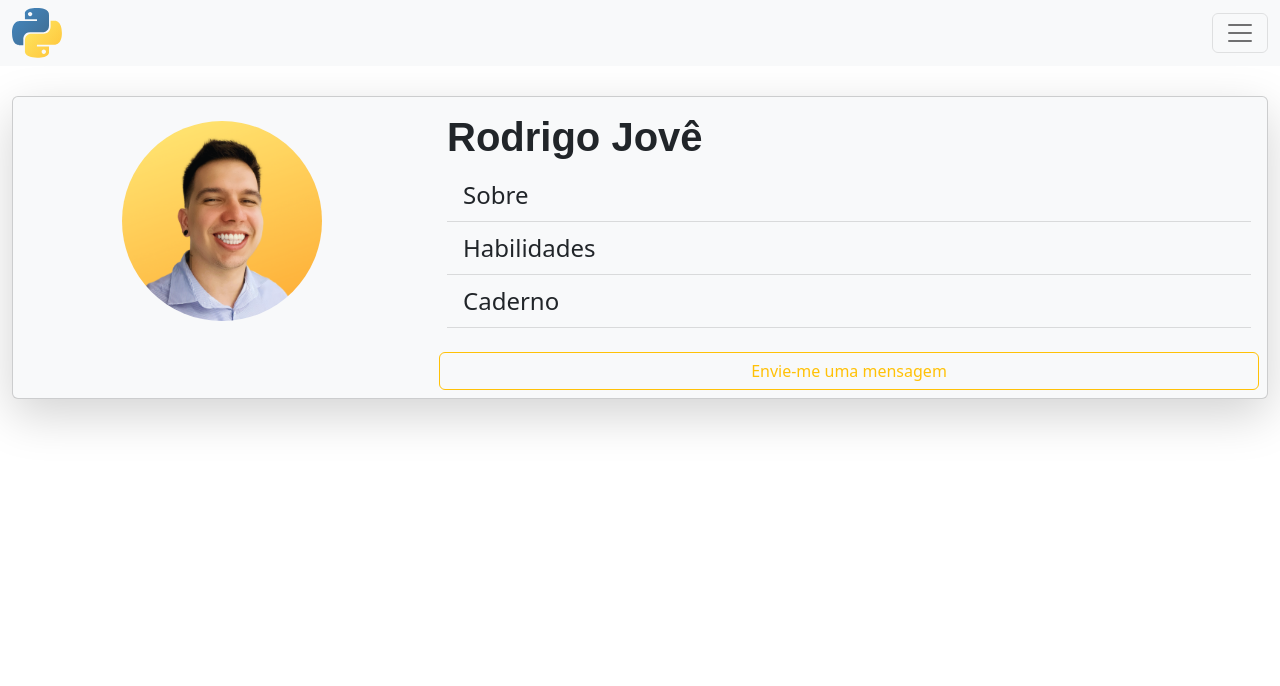
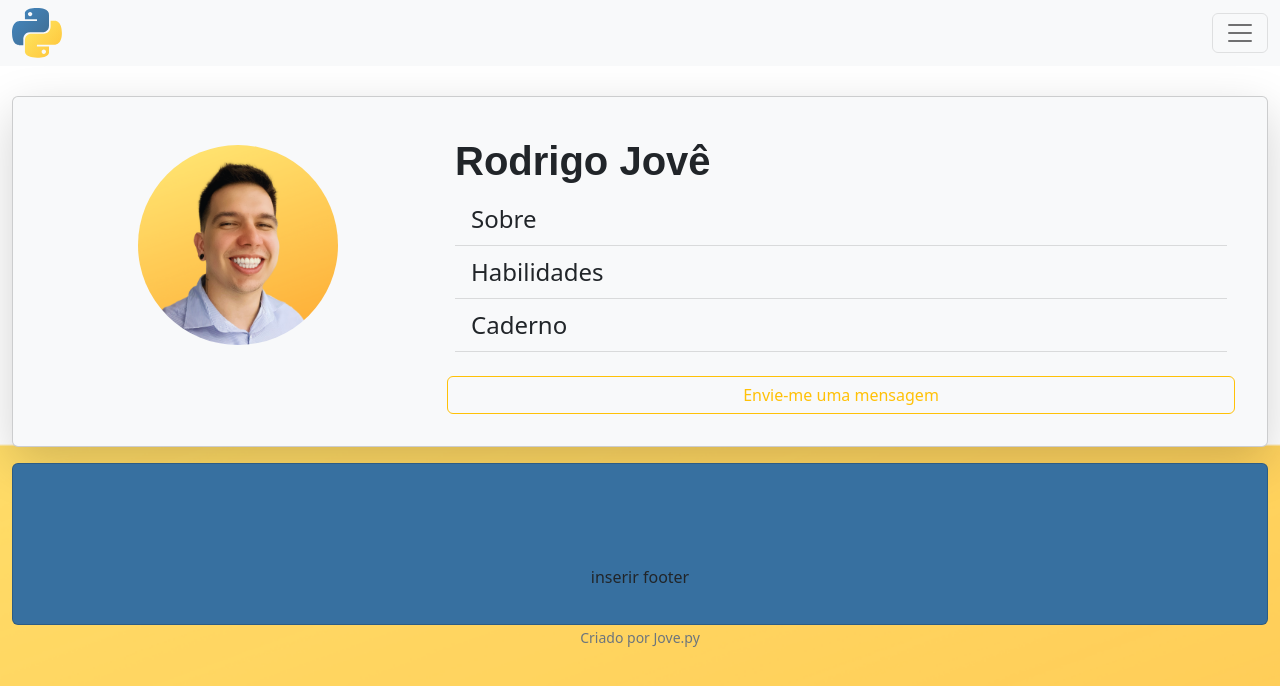
Before and after one commit to jovepy/jovepy-portfolio, a Next.js app: page / in a window 1280 px wide. Shown: the top 686 px of the page. Built offline with nearby package versions, Linux system fonts and the light colour scheme.

Commit message:
melhorando

```diff
--- a/pages/_app.js
+++ b/pages/_app.js
@@ -5,14 +5,11 @@ import 'reactjs-popup/dist/index.css';
 import { useEffect } from "react";
 import '../styles/jornal.css'
 import '../styles/python.css'
-import '../node_modules/animate.css/animate.css'
-import '../node_modules/animate.css/animate.min.css'
 
 function MyApp({ Component, pageProps }) {
 
   useEffect(() => {
     require("bootstrap/dist/js/bootstrap.bundle.min.js");
-    require("animate.css/animate.min.css");
     }, []);
 
 
--- a/pages/index.js
+++ b/pages/index.js
@@ -18,7 +18,8 @@ const myLoader = ({ src, width, quality }) => {
 
 export default function Home() {
   return (
-    <div className='container-fluid' >
+    <div className='content_bg'>
+      <div className='container-fluid'>
       <Head>
 
         <NextSeo
@@ -36,7 +37,7 @@ export default function Home() {
           <meta charset="utf-8"/>
           <meta name="viewport" content="width=device-width, initial-scale=1"/>
       </Head>
-    <body >
+
     <nav className="navbar fixed-top bg-light">
       <div className="container-fluid">
       <div className='text-center'>
@@ -94,7 +95,7 @@ export default function Home() {
     <div className='row'><br></br></div>
     <div className='row'><br></br></div>
     <div className='row'><br></br></div>
-    <div className="card mb-3 shadow-lg bg-light">
+    <div className="card mb-3 shadow-lg bg-light p-4 ">
           <div className="row g-0">
             <div className="col-md-4 text-center p-4">
             <div className="transition ease-in-out delay-150  hover:-translate-y-1 hover:scale-110 hover: duration-300">
@@ -129,8 +130,8 @@ export default function Home() {
                               <p>Criação de scripts relacionados à extração de dados (PDFs, Imagens e WEB), gerenciamento automático, integração de dados externos, otimização de processos complexos, desenvolvimento WEB e ferramentas de utilidade ao público</p>
                           </div>
                           <div className="modal-footer">
-                          <button type="button" className='btn btn-outline-primary' data-bs-toggle="modal" data-bs-target="#exampleModal">Habilidades</button>
-                          <button className="btn btn-outline-primary" type="button" onClick={() => Router.push('https://api.whatsapp.com/send?phone=+5583998775808&text=Olá!!')}>Envie-me uma mensagem</button>
+                          <button type="button" className='btn btn-outline-warning' data-bs-toggle="modal" data-bs-target="#exampleModal">Habilidades</button>
+                          <button className="btn btn-outline-warning" type="button" onClick={() => Router.push('https://api.whatsapp.com/send?phone=+5583998775808&text=Olá!!')}>Envie-me uma mensagem</button>
                           </div>
                         </div>
                       </div>
@@ -200,8 +201,8 @@ export default function Home() {
                                     </div>
                                   </div>
                                   <div className="modal-footer">
-                                    <button  type="button" className='btn btn-outline-primary' data-bs-toggle="modal" data-bs-target="#exampleModal1">Sobre</button>
-                                    <button className="btn btn-outline-primary" type="button" onClick={() => Router.push('https://api.whatsapp.com/send?phone=+5583998775808&text=Olá!!')}>Envie-me uma mensagem</button>
+                                    <button  type="button" className='btn btn-outline-warning' data-bs-toggle="modal" data-bs-target="#exampleModal1">Sobre</button>
+                                    <button className="btn btn-outline-warning" type="button" onClick={() => Router.push('https://api.whatsapp.com/send?phone=+5583998775808&text=Olá!!')}>Envie-me uma mensagem</button>
                                   </div>
                                 </div>
                               </div>
@@ -221,8 +222,8 @@ export default function Home() {
                             Tenha acesso ao meu Notion para aprender programação e economia de forma simples e prática.
                           </div>
                           <div className="modal-footer">
-                          <button className="btn btn-outline-primary" type="button" onClick={() => Router.push('https://tender-silica-d85.notion.site/Jove-py-a23ca3b771e345649f73c965803197d5')}>Ver Notion</button>
-                          <button className="btn btn-outline-primary" type="button" onClick={() => Router.push('https://api.whatsapp.com/send?phone=+5583998775808&text=Olá!!')}>Envie-me uma mensagem</button>
+                          <button className="btn btn-outline-warning" type="button" onClick={() => Router.push('https://tender-silica-d85.notion.site/Jove-py-a23ca3b771e345649f73c965803197d5')}>Ver Notion</button>
+                          <button className="btn btn-outline-warning" type="button" onClick={() => Router.push('https://api.whatsapp.com/send?phone=+5583998775808&text=Olá!!')}>Envie-me uma mensagem</button>
                           </div>
                         </div>
                       </div>
@@ -238,10 +239,37 @@ export default function Home() {
 
     </div>
     </div>
-    </div>
+
     </div>
 
-    </body>
-  </div>
+    </div>
+
+    {/*footer padrao*/}
+    <footer className='text-center'>
+
+      <style jsx>{`
+                        svg {
+                          color: white;
+                        }
+
+                      `}</style>
+      <div className="card" style={{background: "#3770A0"}}>
+        <div className="card-body">
+        <div className='grid grid-cols-1 gap-1 place-items-center h-32'>
+        <div className='row'><br></br></div>
+              <div className="container text-center">
+              inserir footer
+
+        </div>
+      </div>
+      </div>
+      </div>
+      </footer>
+
+    </div>
+    <p className="card-text text-center"><small className="text-muted">Criado por Jove.py</small></p>
+
+    </div>
+
   )
 }
--- a/styles/globals.css
+++ b/styles/globals.css
@@ -2,8 +2,14 @@
 @tailwind components;
 @tailwind utilities;
 
-.fundo {
-    background-image: '../public/background.png';
+
+.content_bg {
+    background-image: url('../public/fundo1.png');
+    position: relative;
+    height: 100vh;
+    width: 100vw;
+    background-size: cover;
+    background-repeat: no-repeat;
 }
 
 @import url("https://fonts.googleapis.com/css?family=Montserrat:400,700")
```
Also changed, not shown: public/fundo1.png (added), public/fundo2.png (added).
